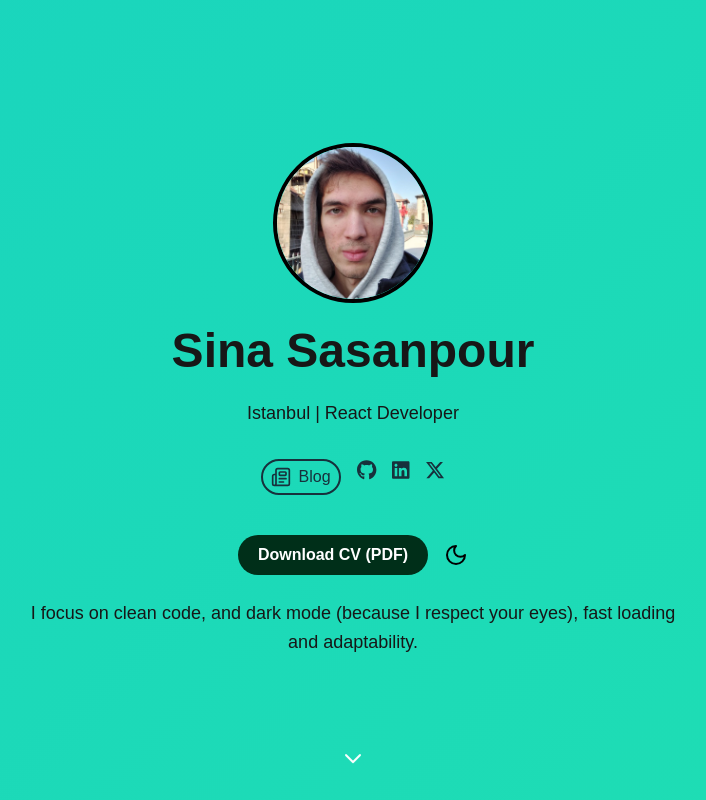
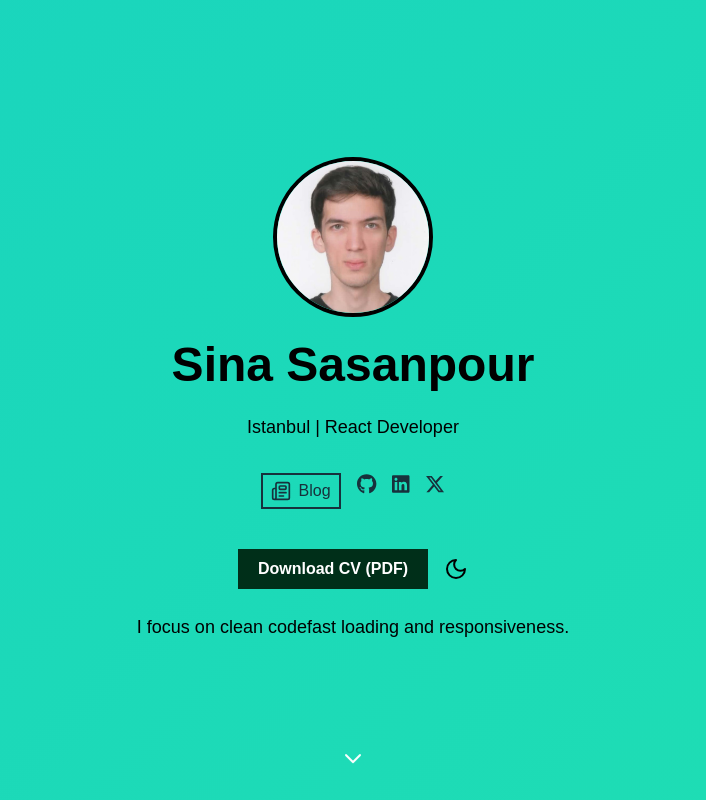
Before and after one commit to RealSinaSnp/sinasnp-com, a Next.js app: page / in a window 1280 px wide. Shown: the top 800 px of the page, without its empty margins (287-993 px from the left). Built offline with nearby package versions, Linux system fonts and the light colour scheme.

Commit message:
header small design configs

```diff
--- a/components/HeaderPortfolio.tsx
+++ b/components/HeaderPortfolio.tsx
@@ -27,7 +27,7 @@ export default function PortfolioHeader() {
     <>
       <header
         className={`h-screen w-full flex flex-col justify-center items-center text-center gap-6 px-6 ${
-          isDark ? "bg-animated-gradient-dark" : "bg-animated-gradient"
+          isDark ? "bg-animated-gradient-dark text-white" : "bg-animated-gradient text-black"
         }`}
       >
         <img
@@ -47,7 +47,7 @@ export default function PortfolioHeader() {
                 ? "border-teal-300 text-teal-100 hover:text-white hover:bg-teal-800"
                 : "border-[#17313c] text-[#17313c] hover:text-black hover:bg-teal-200"
                 }
-                rounded-full transition`}
+                transition`}
           >
             <Newspaper className="w-5 h-5" />
             <span className="font-medium">Blog</span>
@@ -85,8 +85,8 @@ export default function PortfolioHeader() {
           <a
             href="/docs/CV_EN_dark.pdf"
             download
-            className={`px-5 py-2 text-white font-semibold rounded-full ${
-              isDark ? "bg-teal-500 hover:bg-teal-400" : "bg-[#002F19] hover:bg-[#071D0E]"
+            className={`px-5 py-2 text-white font-semibold  ${
+              isDark ? "bg-teal-500 hover:bg-teal-600" : "bg-[#002F19] hover:bg-[#0e634b]"
             } transition`}
           >
             Download CV (PDF)
@@ -97,8 +97,7 @@ export default function PortfolioHeader() {
         </div>
         <p className="max-w-2xl text-center text-lg leading-relaxed transition">
           I focus on clean code
-          {theme !== "light" && ", and dark mode (because I respect your eyes)"}
-          {theme !== "dark" && ", fast loading and adaptability"}.
+          {theme == "dark" ? ", and dark mode (because I respect your eyes)" : "fast loading and responsiveness"}.
         </p>
         <div className="absolute bottom-6 animate-bounce">
           <a className="text-white hover:text-teal-200 transition">
--- a/components/InfoCard.tsx
+++ b/components/InfoCard.tsx
@@ -53,7 +53,7 @@ const InfoCard: React.FC<InfoCardProps> = ({ title, color, items, showCheckmarks
   const highlightX = mousePos ? dimensions.width - mousePos.x : dimensions.width / 2;
   const highlightY = mousePos ? dimensions.height - mousePos.y : dimensions.height / 2;
   const glassHighlight = mousePos
-    ? `radial-gradient(circle 1200px at ${highlightX}px ${highlightY}px, ${theme === 'dark' ? 'rgba(71, 71, 71, 0.3)': 'rgba(39, 39, 39, 0.15)'}, transparent)`
+    ? `radial-gradient(circle 900px at ${highlightX}px ${highlightY}px, ${theme === 'dark' ? 'rgba(71, 71, 71, 0.3)': 'rgba(39, 39, 39, 0.15)'}, transparent)`
     : 'none';
 
   // Theme-aware styles for text and progress bars
```
Also changed, not shown: public/img/profile.jpg, public/img/profile_old.jpg (added).
